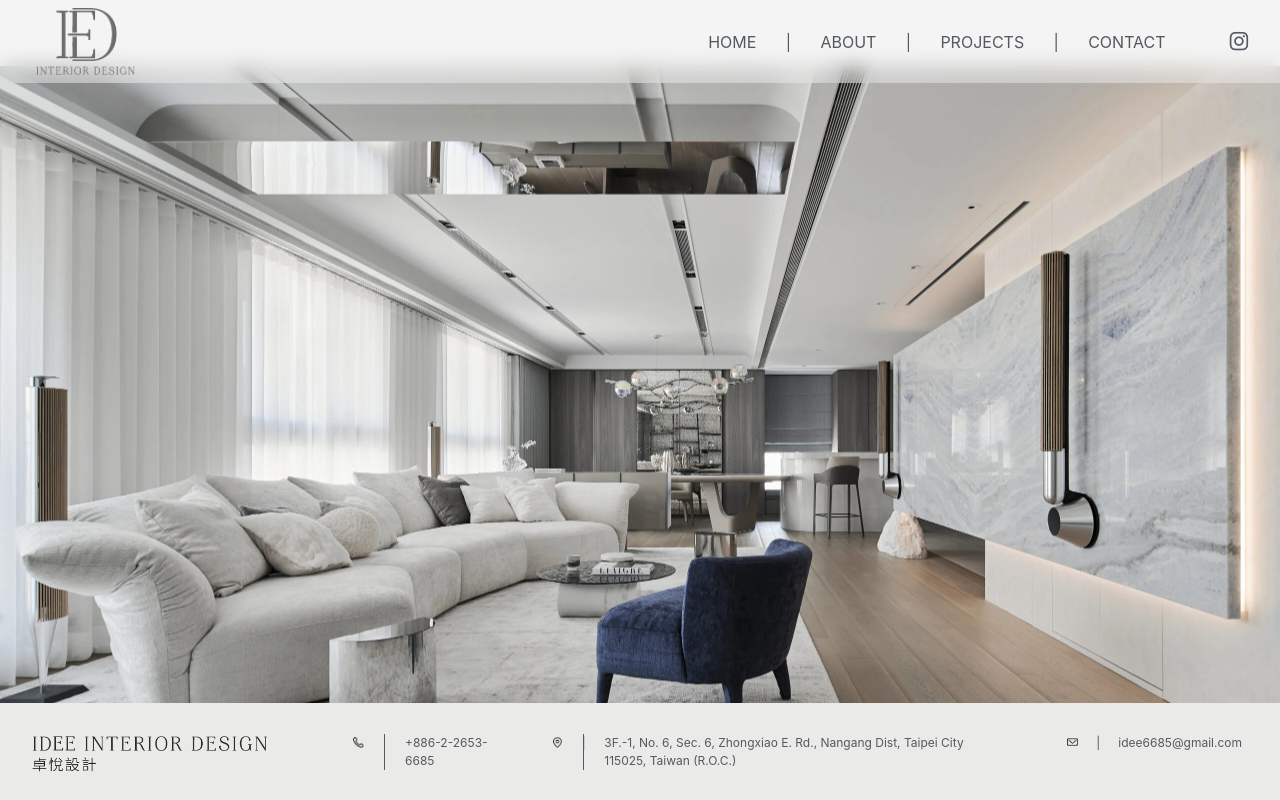
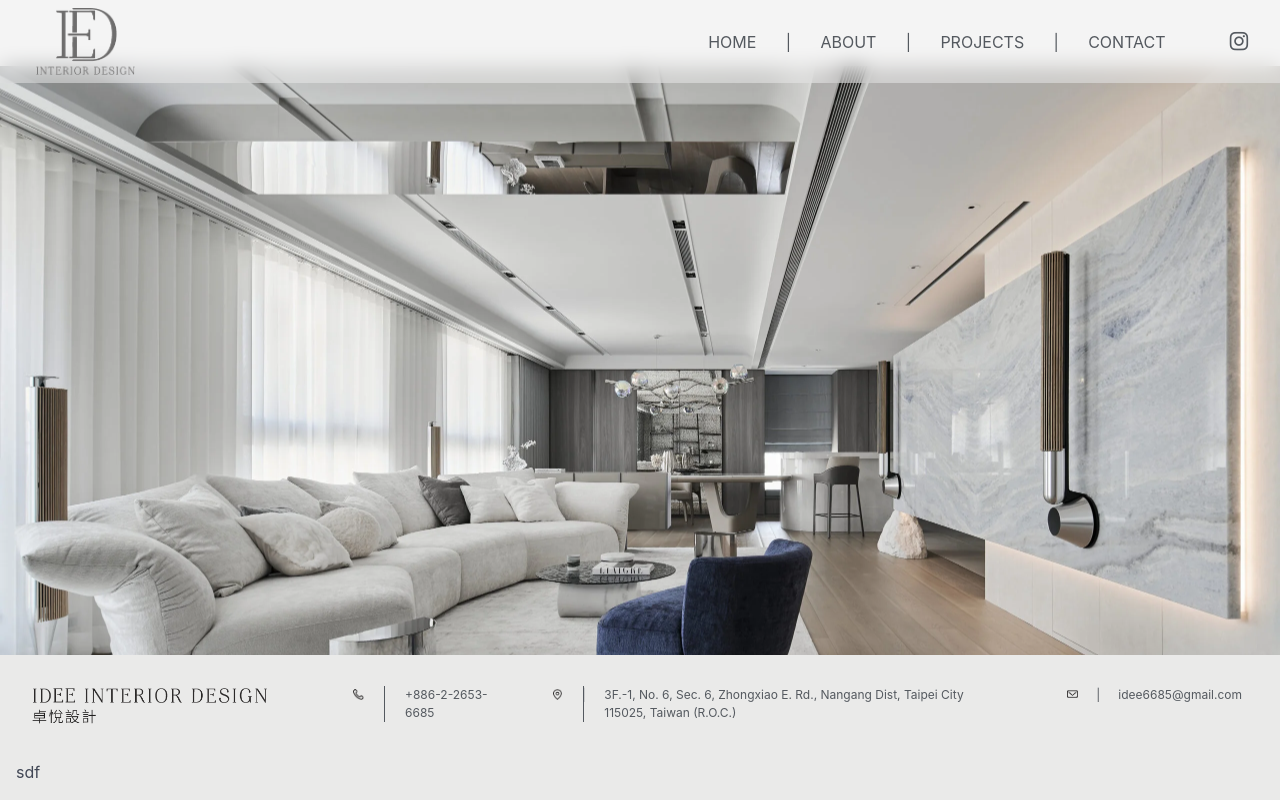
Before and after one commit to adlerlei/idee, a plain HTML site: page index.html in a window 1280 px wide. Drawn offline with Linux system fonts and the light colour scheme.

Commit message:
column is-12

```diff
--- a/index.html
+++ b/index.html
@@ -82,6 +82,8 @@
                     </span>
                 </div>
             </div>
+            <!-- 版權信息 -->
+             <div class="column is-12">sdf</div>
         </div>
     </footer>
     <!-- 引入 JavaScript -->
```
